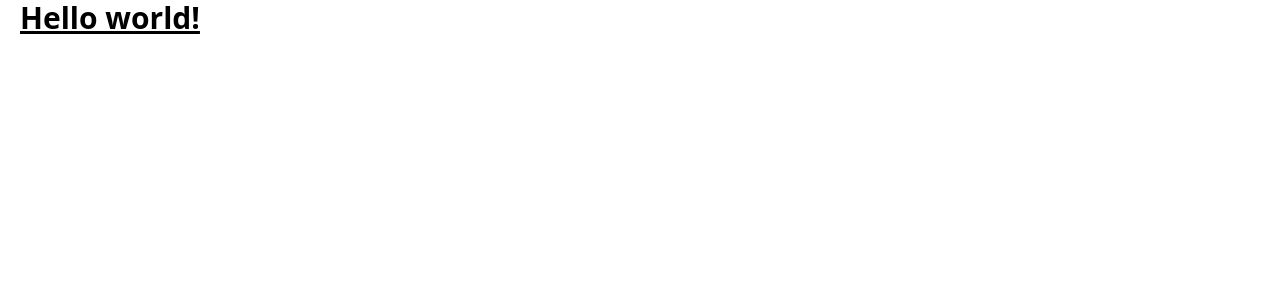
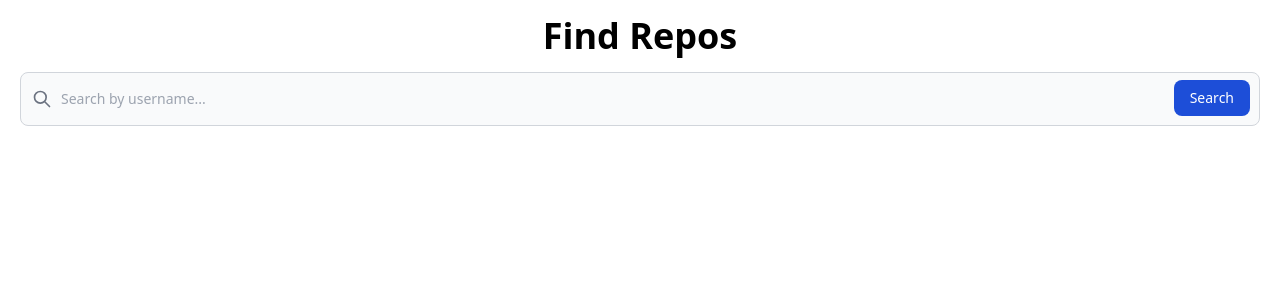
Before and after one commit to erick-sk/find-repos, a React (Vite) app: page / in a window 1280 px wide. Shown: the top 300 px of the page. Built offline with nearby package versions, Linux system fonts and the light colour scheme.

Commit message:
Add fetch to show data

```diff
--- a/index.html
+++ b/index.html
@@ -4,9 +4,9 @@
     <meta charset="UTF-8" />
     <link rel="icon" type="image/svg+xml" href="/vite.svg" />
     <meta name="viewport" content="width=device-width, initial-scale=1.0" />
-    <title>Vite + React</title>
+    <title>Find Repos</title>
   </head>
-  <body class="min-h-screen container px-5">
+  <body class="min-h-screen container mx-auto px-5">
     <div id="root"></div>
     <script type="module" src="/src/main.jsx"></script>
   </body>
--- a/src/App.jsx
+++ b/src/App.jsx
@@ -1,5 +1,86 @@
+import { useState } from 'react';
+
 function App() {
-  return <h1 class="text-3xl font-bold underline">Hello world!</h1>;
+  // state
+  const [username, setUsername] = useState('');
+  const [data, setData] = useState([]);
+
+  // call to api
+  const fetchData = async () => {
+    try {
+      const url = `https://api.github.com/users/${username}/repos`;
+
+      const response = await fetch(url);
+      const json = await response.json();
+      setData(json);
+    } catch (error) {
+      console.log(error);
+    }
+  };
+
+  // handleSubmit
+  const handleSubmit = (e) => {
+    e.preventDefault();
+
+    fetchData();
+  };
+
+  return (
+    <main>
+      <h1 className="my-4 text-4xl font-bold text-center">Find Repos</h1>
+
+      <div className="content">
+        <form onSubmit={handleSubmit}>
+          <label
+            htmlFor="default-search"
+            className="mb-2 text-sm font-medium text-gray-900 sr-only dark:text-gray-300"
+          >
+            Search
+          </label>
+          <div className="relative">
+            <div className="flex absolute inset-y-0 left-0 items-center pl-3 pointer-events-none">
+              <svg
+                aria-hidden="true"
+                className="w-5 h-5 text-gray-500 dark:text-gray-400"
+                fill="none"
+                stroke="currentColor"
+                viewBox="0 0 24 24"
+                xmlns="http://www.w3.org/2000/svg"
+              >
+                <path
+                  strokeLinecap="round"
+                  strokeLinejoin="round"
+                  strokeWidth="2"
+                  d="M21 21l-6-6m2-5a7 7 0 11-14 0 7 7 0 0114 0z"
+                ></path>
+              </svg>
+            </div>
+            <input
+              type="search"
+              id="default-search"
+              onChange={(e) => setUsername(e.target.value)}
+              value={username}
+              className="block p-4 pl-10 w-full text-sm text-gray-900 bg-gray-50 rounded-lg border border-gray-300 focus:ring-blue-500 focus:border-blue-500 dark:bg-gray-700 dark:border-gray-600 dark:placeholder-gray-400 dark:text-white dark:focus:ring-blue-500 dark:focus:border-blue-500"
+              placeholder="Search by username..."
+              required
+            />
+            <button
+              type="submit"
+              className="text-white absolute right-2.5 bottom-2.5 bg-blue-700 hover:bg-blue-800 focus:ring-4 focus:outline-none focus:ring-blue-300 font-medium rounded-lg text-sm px-4 py-2 dark:bg-blue-600 dark:hover:bg-blue-700 dark:focus:ring-blue-800"
+            >
+              Search
+            </button>
+          </div>
+        </form>
+
+        <div>
+          {data.map((info) => (
+            <p>{info.name}</p>
+          ))}
+        </div>
+      </div>
+    </main>
+  );
 }
 
 export default App;
```
